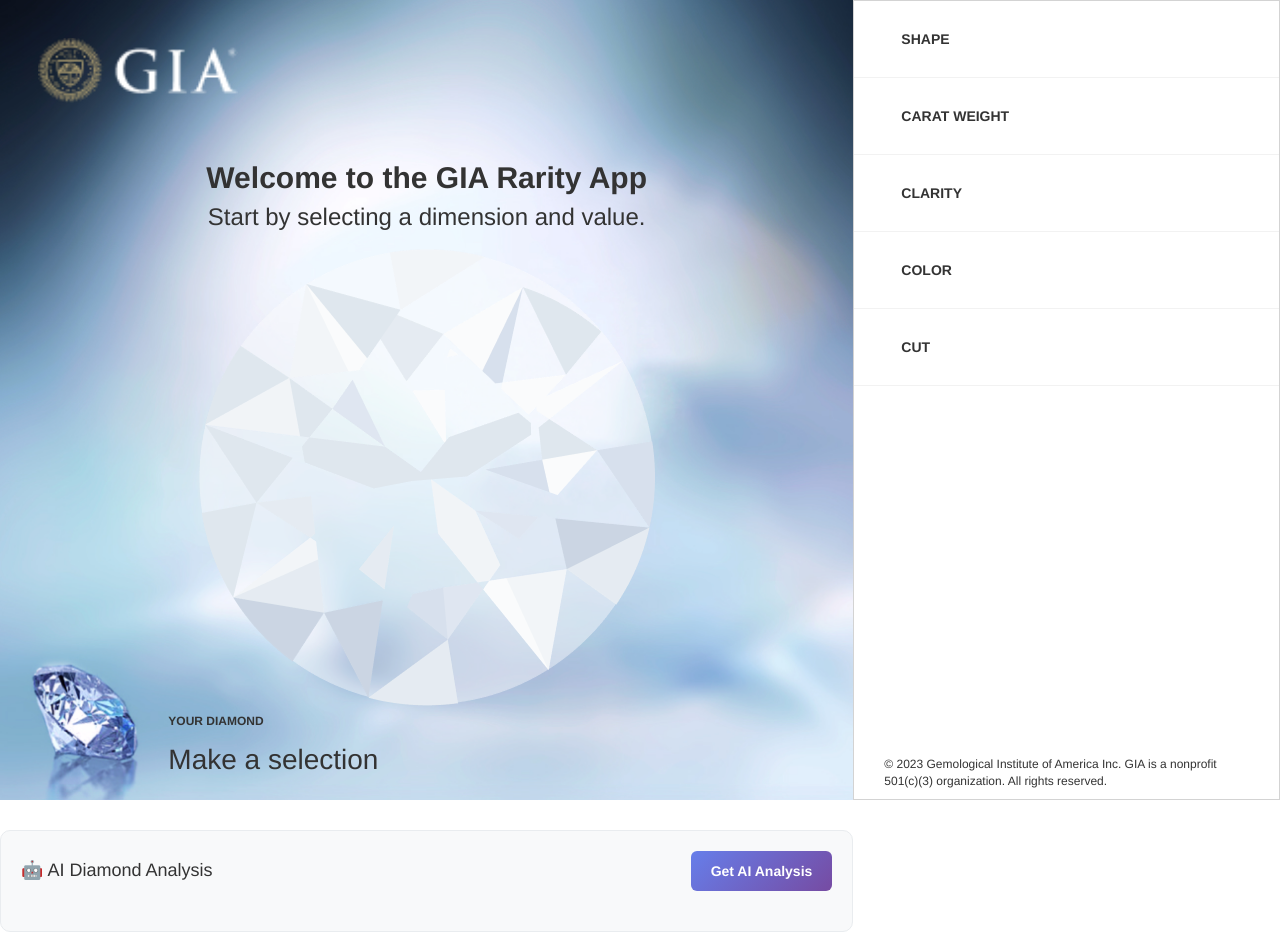
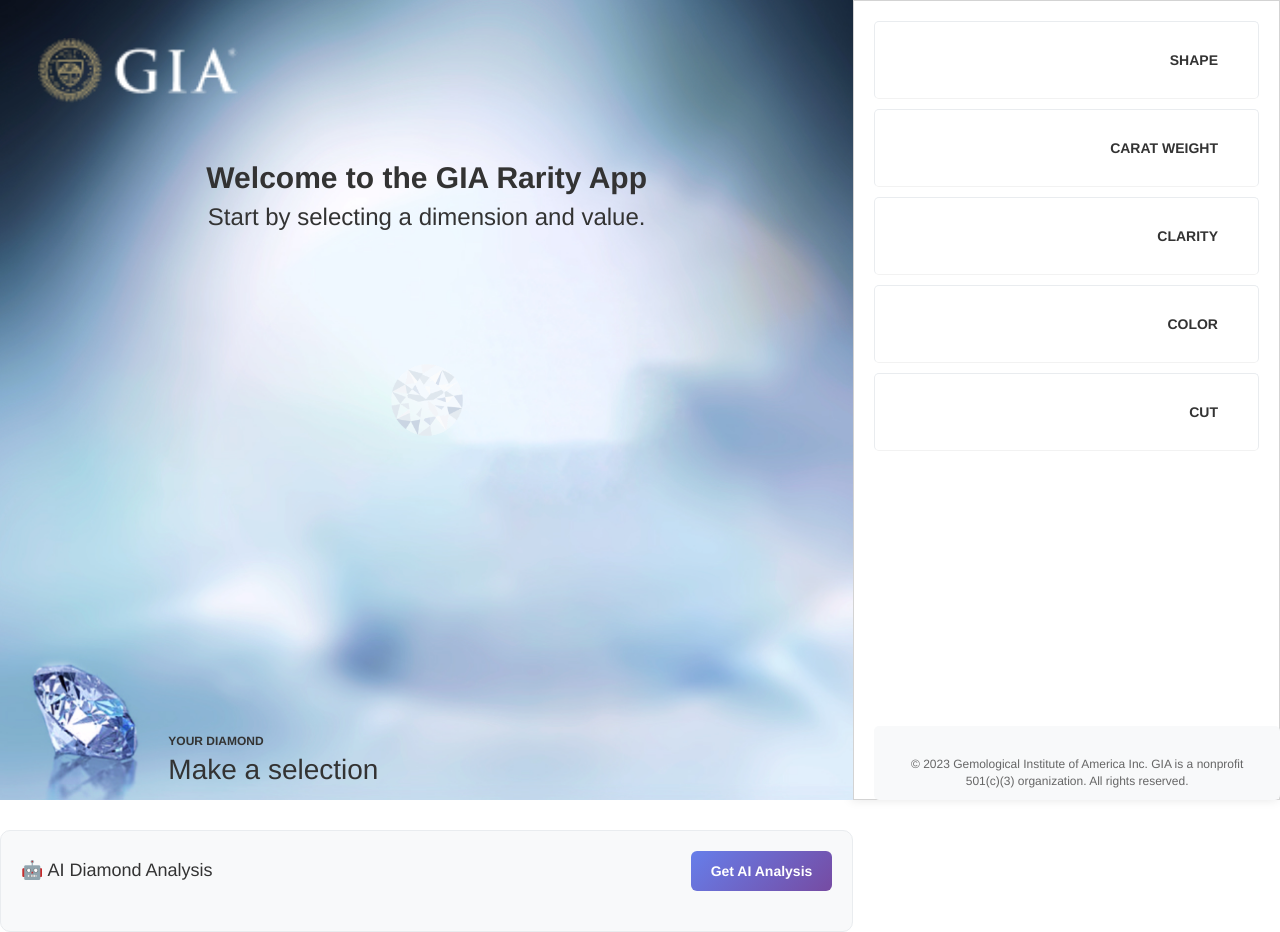
Before and after one commit to loveclari/gem-rarity-ai, a Next.js app: page / in a window 1280 px wide. Built offline with nearby package versions, Linux system fonts and the light colour scheme.

Commit message:
Add critical CSS styles to restore original app appearance

```diff
--- a/src/app/globals.css
+++ b/src/app/globals.css
@@ -26,6 +26,90 @@
 }
 
 /* Essential Next.js styles only - main styles come from styles.css */
+
+/* Critical Layout Styles */
+#grid {
+  display: grid;
+  grid-template-columns: 2fr 1fr;
+  grid-template-rows: minmax(100vh, auto);
+  min-height: 100vh;
+}
+
+.main {
+  background-image: url("/img/hero-main-img.jpg");
+  background-repeat: no-repeat;
+  background-size: cover;
+  display: flex;
+  flex-direction: column;
+  z-index: 2;
+  padding: 10px;
+  position: relative;
+}
+
+.footnote-main {
+  display: flex;
+  justify-content: space-between;
+  align-items: center;
+  margin-top: auto;
+}
+
+.footnote-main .diamond-img {
+  max-width: 7%;
+}
+
+.footnote-main > div {
+  flex: 1 1 30%;
+}
+
+.diamond-text {
+  max-width: 70%;
+  margin-left: 100px;
+}
+
+.footnote-main .your-diamond {
+  font-size: 12px;
+  text-transform: uppercase;
+  font-weight: 800;
+  margin: 0;
+}
+
+.footnote-main .make-select {
+  font-size: 28px;
+  font-weight: 500;
+  margin: 0;
+}
+
+.big-diamond-blink {
+  position: absolute;
+  top: 50%;
+  left: 50%;
+  transform: translate(-50%, -50%);
+  width: 100px;
+  height: 100px;
+  background-image: url("/img/big-diamond.png");
+  background-size: contain;
+  background-repeat: no-repeat;
+  animation: blinking 2s infinite;
+}
+
+@keyframes blinking {
+  0%, 50% { opacity: 1; }
+  51%, 100% { opacity: 0.3; }
+}
+
+h1 {
+  font-size: 2.5rem;
+  font-weight: bold;
+  margin: 20px 0 10px 0;
+  color: #333;
+}
+
+h2 {
+  font-size: 1.2rem;
+  font-weight: normal;
+  margin: 0 0 30px 0;
+  color: #666;
+}
 
 /* Accordion functionality */
 .accordion .content.open {
@@ -263,3 +347,84 @@
   color: #666;
   font-size: 14px;
 }
+
+/* Accordion styles */
+.accordion {
+  background: white;
+  padding: 20px;
+  box-shadow: -2px 0 10px rgba(0, 0, 0, 0.1);
+}
+
+.accordion .header {
+  background: #f8f9fa;
+  padding: 15px 20px;
+  border: 1px solid #e9ecef;
+  border-radius: 5px;
+  margin-bottom: 10px;
+  display: flex;
+  justify-content: space-between;
+  align-items: center;
+  font-weight: 600;
+  color: #333;
+}
+
+.accordion .header:hover {
+  background: #e9ecef;
+}
+
+.accordion .header.active {
+  background: #007bff;
+  color: white;
+}
+
+/* Clear button */
+.clear-button {
+  text-align: center;
+  margin: 20px 0;
+}
+
+.clear-button button {
+  background: #dc3545;
+  color: white;
+  border: none;
+  padding: 10px 20px;
+  border-radius: 5px;
+  cursor: pointer;
+  font-weight: 600;
+}
+
+.clear-button button:hover {
+  background: #c82333;
+}
+
+/* Footnote */
+.footnote {
+  margin-top: 30px;
+  padding: 20px;
+  background: #f8f9fa;
+  border-radius: 5px;
+  text-align: center;
+  font-size: 12px;
+  color: #666;
+}
+
+/* Responsive */
+@media screen and (max-width: 768px) {
+  #grid {
+    display: block;
+  }
+
+  .main {
+    min-height: 50vh;
+  }
+
+  .footnote-main {
+    flex-direction: column;
+    text-align: center;
+  }
+
+  .diamond-text {
+    margin-left: 0;
+    margin-top: 20px;
+  }
+}
```
